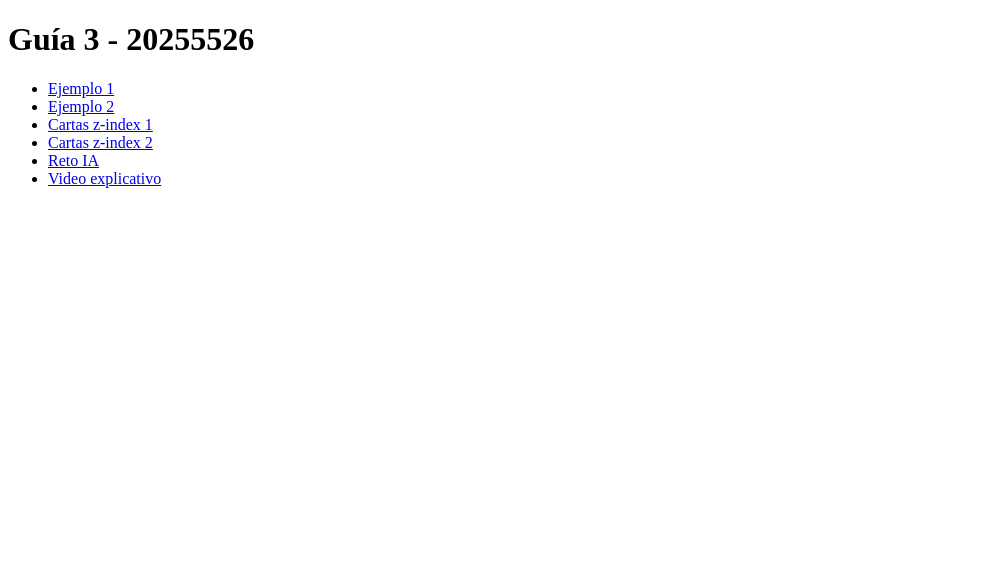
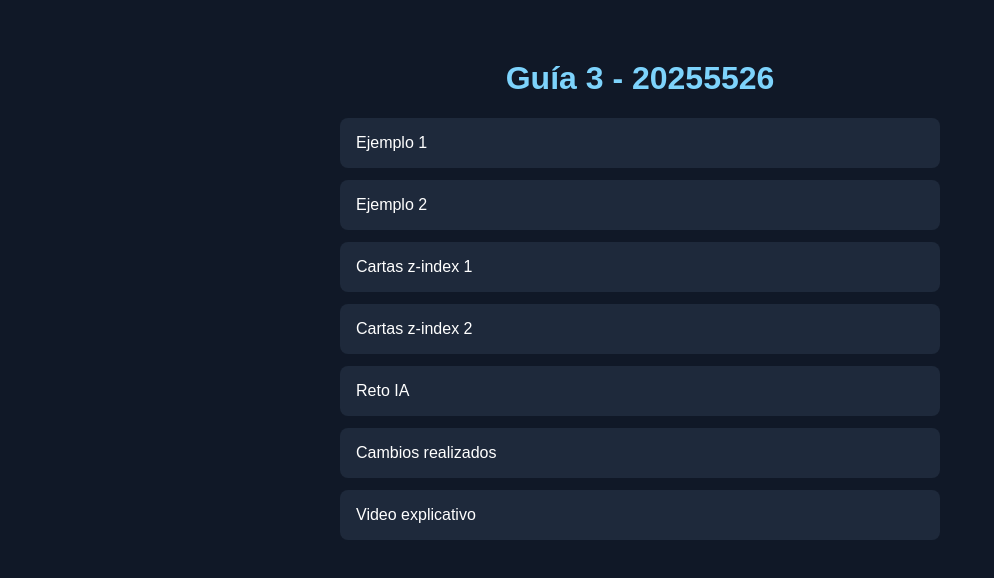
Before and after one commit to mrdemon05/Guia---Desarrollo-Web-3, a plain HTML site: page index.html in a window 1280 px wide. Shown: the whole page, without its empty margins (0-994 px from the left). Drawn offline with Linux system fonts and the light colour scheme.

Commit message:
Add styles and new links to index.html
Added styles for body, headings, and links to enhance the layout and appearance of the page.

```diff
--- a/index.html
+++ b/index.html
@@ -4,6 +4,30 @@
   <meta charset="UTF-8">
   <meta name="viewport" content="width=device-width, initial-scale=1.0">
   <title>Guía 3 - 20255526</title>
+
+  <style>
+  body {
+    max-width: 600px;
+    margin: 60px auto;
+    padding: 0 20px;
+    font-family: Arial, sans-serif;
+    background: #101827;
+    color: white;
+  }
+  h1 { text-align: center; color: #7dd3fc; }
+  ul { list-style: none; padding: 0; }
+  li { margin-bottom: 12px; }
+  a {
+    display: block;
+    padding: 16px;
+    background: #1e293b;
+    color: white;
+    text-decoration: none;
+    border-radius: 8px;
+  }
+  a:hover, a:focus-visible { background: #334155; }
+</style>
+
 </head>
 <body>
   <h1>Guía 3 - 20255526</h1>
@@ -13,6 +37,7 @@
     <li><a href="ejercicio/ejercicio.html">Cartas z-index 1</a></li>
     <li><a href="ejercicio/resultado2.html">Cartas z-index 2</a></li>
     <li><a href="reto_ia/index.html">Reto IA</a></li>
+    <li><a href="https://docs.google.com/document/d/1GizaXDqPaimPgj7LPuowUE8JEHESgW8tjjl9zuMKH5A/edit?usp=sharing">Cambios realizados</a></li>
     <li><a href="https://drive.google.com/file/d/1X66tfa5nSADHhRhyr7gSEeTRX7Buuwjt/view?usp=sharing">Video explicativo</a></li>
   </ul>
 </body>
```
